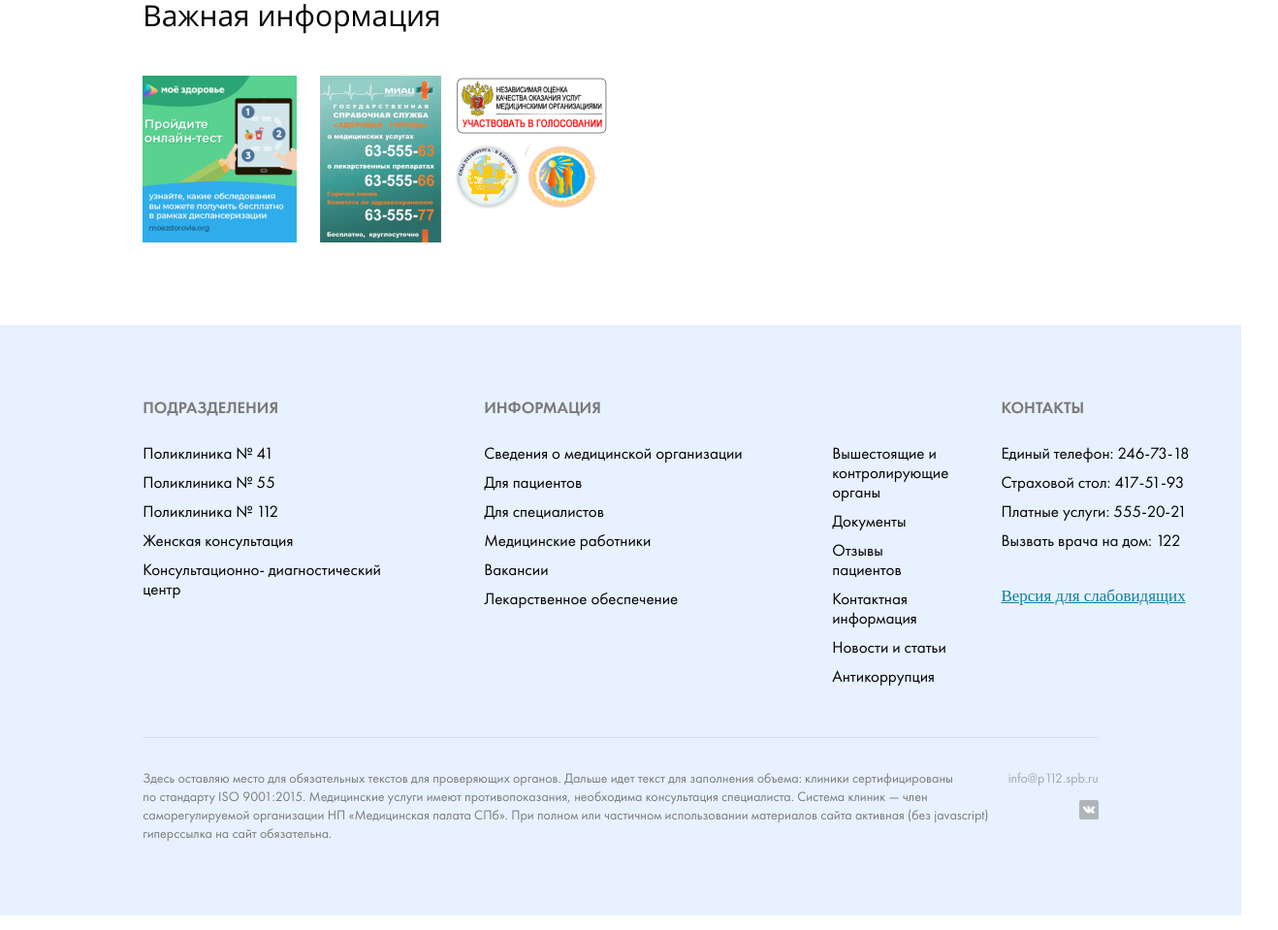
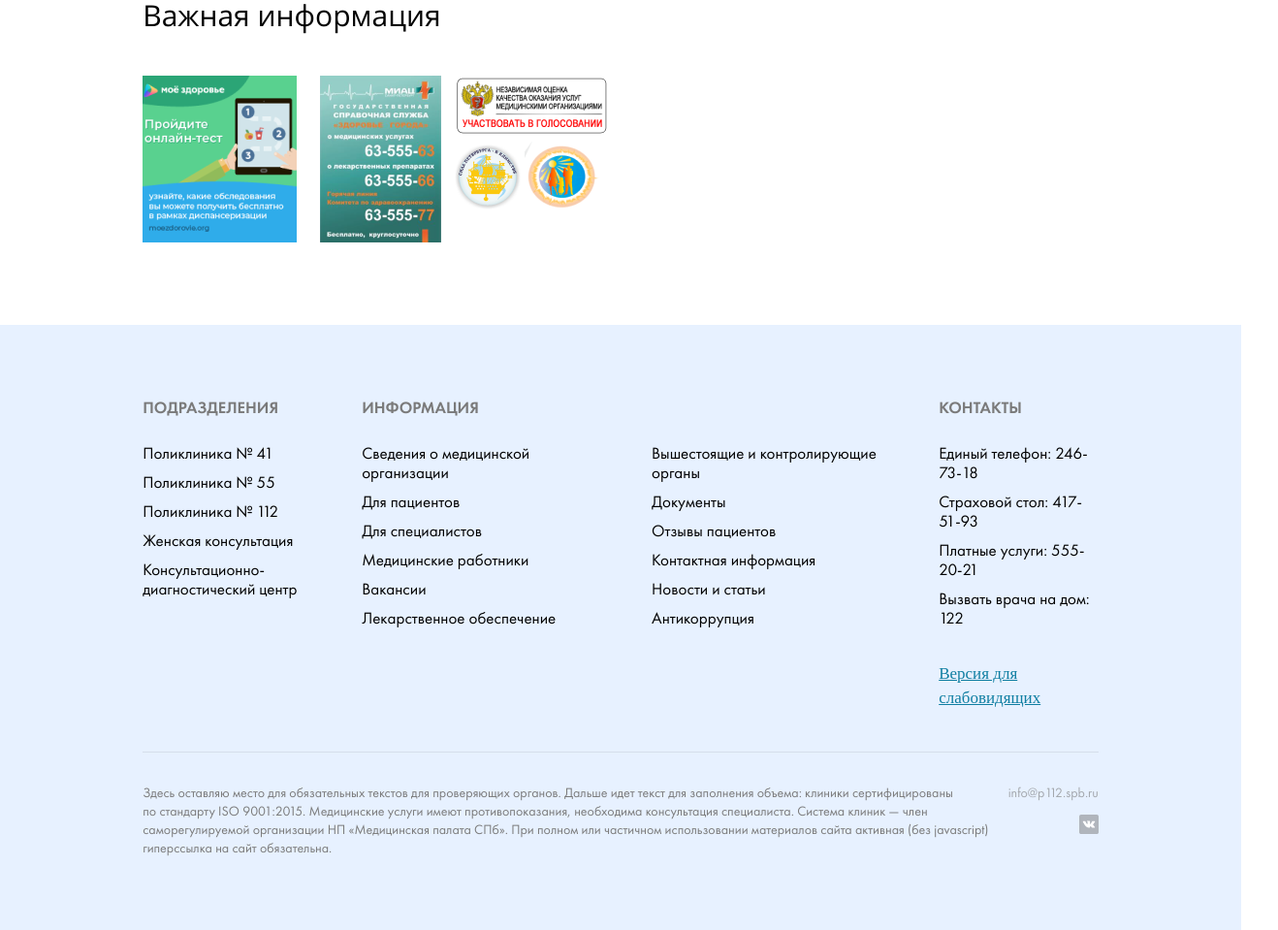
Before and after one commit to CthulhuMother/-CthulhuMother.github.io, a plain HTML site: page clinic/index.html in a window 1280 px wide. Shown: the part 1640-2599 px from the top of the page at 97% size, 1318 px wide, since content can reach past the window. Drawn offline with nearby package versions, Linux system fonts and the light colour scheme.

Commit message:
fix gooter

```diff
--- a/clinic/css/style.css
+++ b/clinic/css/style.css
@@ -319,7 +319,7 @@
     margin-right: 66px;
 }
 .footer-item{
-    min-width: 286px;
+    min-width: auto;
 }
 
 .footer__information{
```
